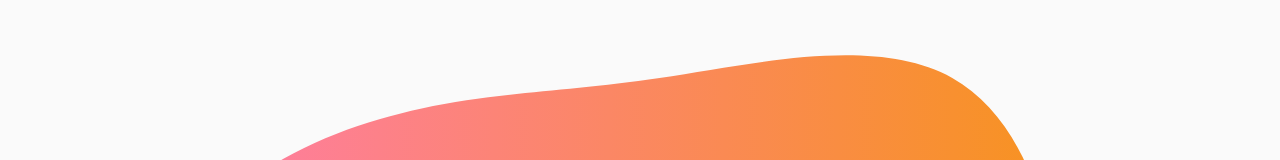
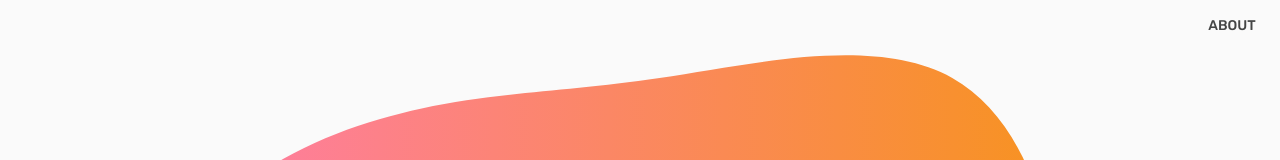
Before and after one commit to tiagofragoso/FEUP-LAPD, a React (Create React App) app in the folder fe/: page / in a window 1280 px wide. Shown: the top 160 px of the page. Built offline with nearby package versions, Linux system fonts and the light colour scheme.

Commit message:
Fix audio player volume and add about button to splash screen

```diff
--- a/fe/src/components/AudioPlayer.js
+++ b/fe/src/components/AudioPlayer.js
@@ -29,7 +29,7 @@ export const AudioPlayer = ({ url }) => {
     const [playing, setPlaying] = useState(false);
     const [time, setTime] = useState(0);
     const [duration, setDuration] = useState(0);
-    audio.volume = 0.05;
+    audio.volume = 0.3;
 
     const toggle = () => setPlaying(!playing);
 
--- a/fe/src/pages/Homepage.js
+++ b/fe/src/pages/Homepage.js
@@ -1,6 +1,7 @@
 import React, { useRef, useCallback, useEffect, useState } from "react";
 import { makeStyles, Box, Button, Typography } from "@material-ui/core";
 import { useSelector, useDispatch } from "react-redux";
+import { Link } from "@reach/router";
 import PropTypes from "prop-types";
 
 import { search } from "../services/searchService";
@@ -15,6 +16,7 @@ import logoWhite from "../assets/logo_white.svg";
 
 const useStyles = makeStyles((theme) => ({
     splash: {
+        position: "relative",
         height: "100vh",
         width: "100vw",
         display: "flex",
@@ -32,6 +34,11 @@ const useStyles = makeStyles((theme) => ({
     logo: {
         height: "30%",
         margin: theme.spacing(6, 0),
+    },
+    aboutContainer: {
+        position: "absolute",
+        top: theme.spacing(1),
+        right: theme.spacing(2),
     },
 }));
 
@@ -78,6 +85,9 @@ const HomePage = ({ location }) => {
                     <img alt="white logo" src={logoWhite} className={classes.logo}/>
                     <SearchBar searchQuery={searchQuery} submitSearch={submitSearch} />
                 </div>
+                <div className={classes.aboutContainer}>
+                    <Button to="/about" component={Link}>About</Button>
+                </div>
             </div>
             <div ref={resultsRef} />
             { searchQuery &&
```
